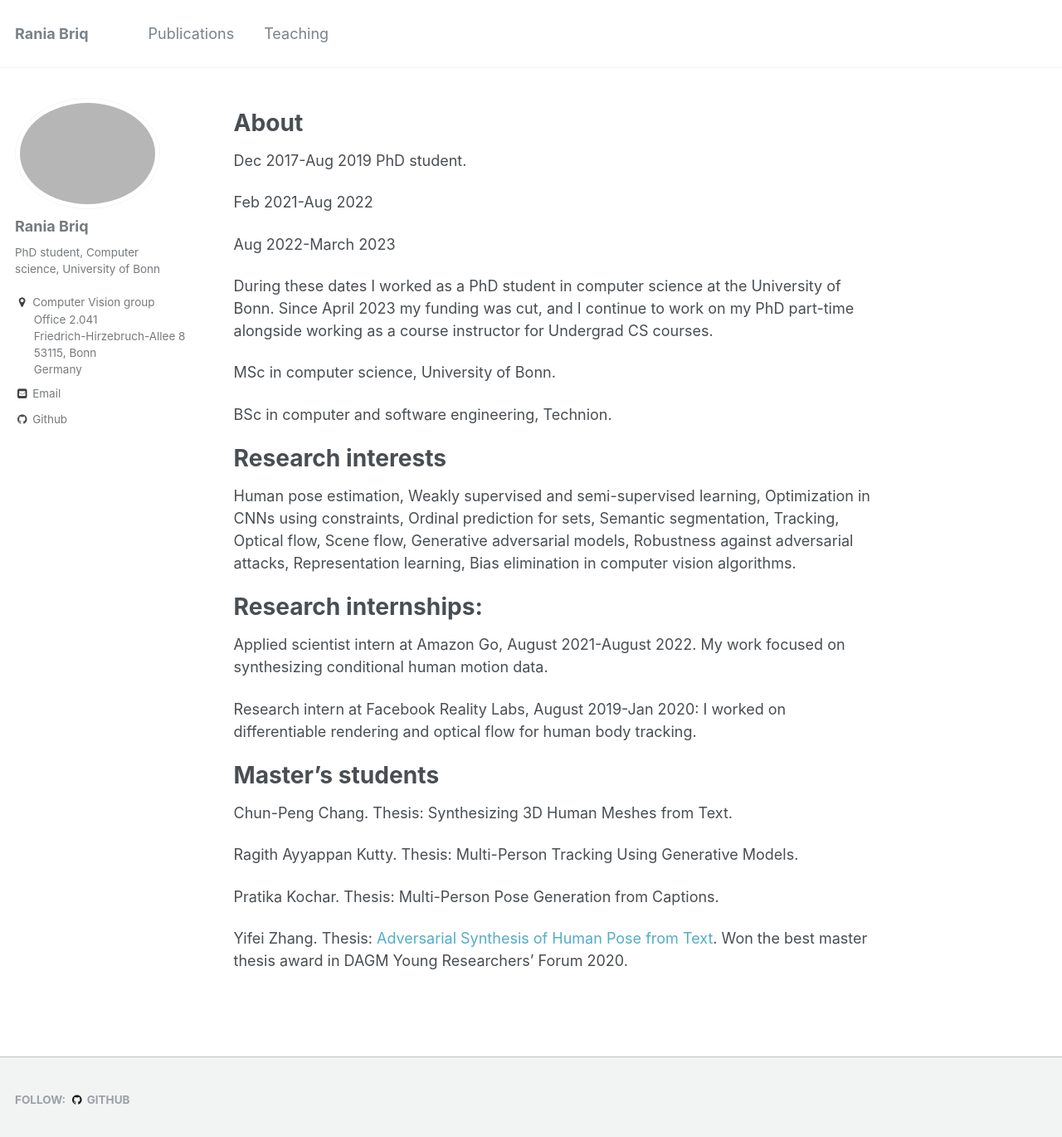
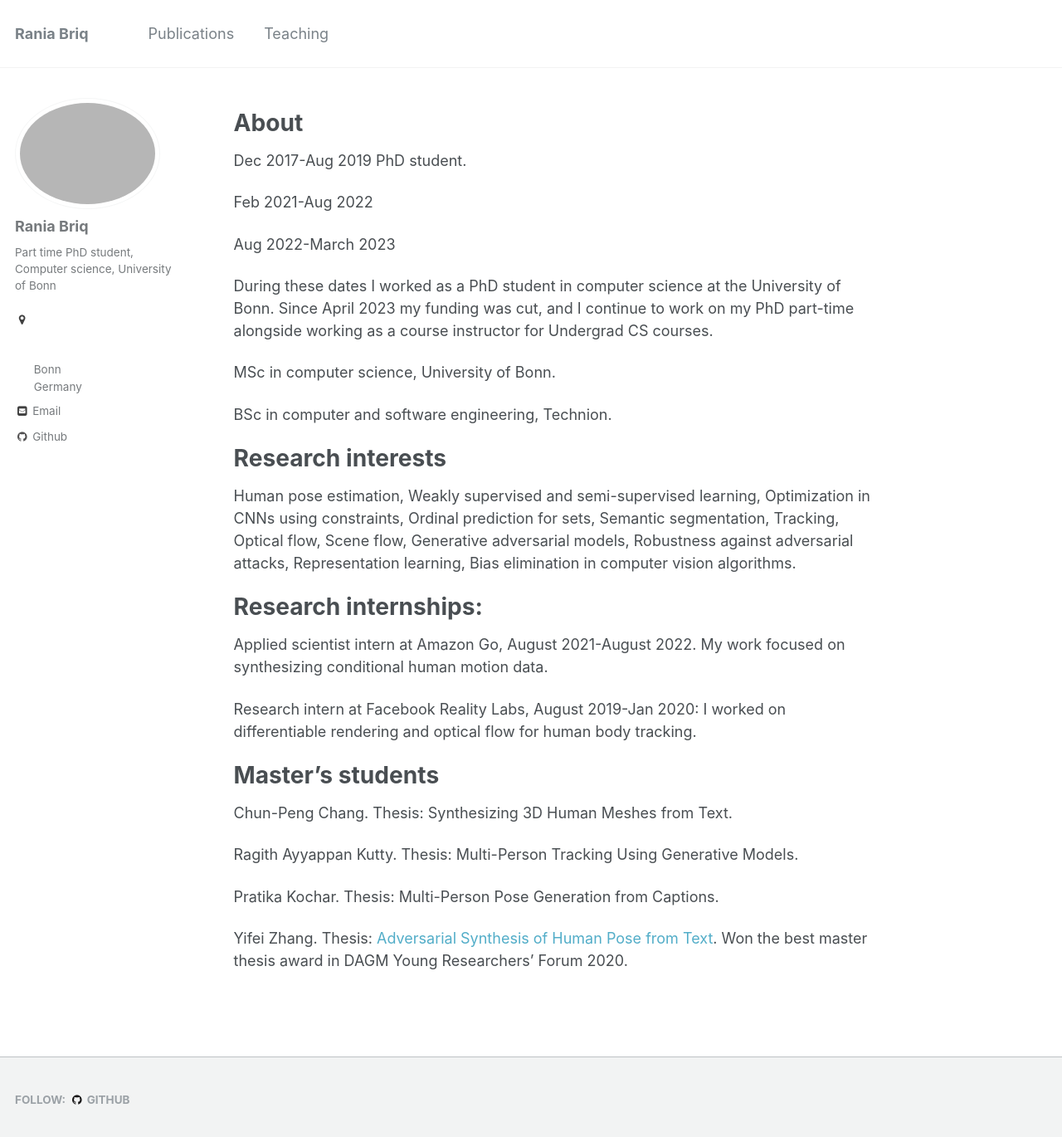
Before and after one commit to briqr/briqr.github.io, a Jekyll site: the page built from _pages/about.md, in a window 1280 px wide and 1383 px high. Shown: the top 1370 px of the window at 83% size. Built offline with Jekyll 4.4.1, drawn with Linux system fonts in a browser that asks for light colours.

Commit message:
Update _config.yml

```diff
--- a/_config.yml
+++ b/_config.yml
@@ -14,7 +14,7 @@ description              : &description "personal description"
 url                      : https://briqr.github.io # briqr.github.ip the base hostname & protocol for your site e.g. "https://mmistakes.github.io"
 baseurl                  : "" # the subpath of your site, e.g. "/blog"
 repository               : "briqr/briqr.github.io"
-#teaser                   : "Haifa.JPG"  # filename of teaser fallback teaser image placed in /images/, .e.g. "500x300.png"
+#teaser                  :   # filename of teaser fallback teaser image placed in /images/, .e.g. "500x300.png"
 breadcrumbs              : false # true, false (default)
 words_per_minute         : 160
 future                   : true
@@ -81,11 +81,11 @@ analytics:
 author:
   name             : "Rania Briq"
   avatar           : "profile.png"
-  bio              : "PhD student, Computer science, University of Bonn"
-  location         : "Computer Vision group<br/>
-                      &nbsp&nbsp&nbsp&nbsp&nbsp Office 2.041 <br/>
-                      &nbsp&nbsp&nbsp&nbsp&nbsp Friedrich-Hirzebruch-Allee 8 <br/>
-                      &nbsp&nbsp&nbsp&nbsp&nbsp 53115, Bonn <br/>
+  bio              : "Part time PhD student, Computer science, University of Bonn"
+  location         : "<br/>
+                      &nbsp&nbsp&nbsp&nbsp&nbsp  <br/>
+                      &nbsp&nbsp&nbsp&nbsp&nbsp <br/>
+                      &nbsp&nbsp&nbsp&nbsp&nbsp Bonn <br/>
                       &nbsp&nbsp&nbsp&nbsp&nbsp Germany"
   employer         :
   googlescholar    :
```
